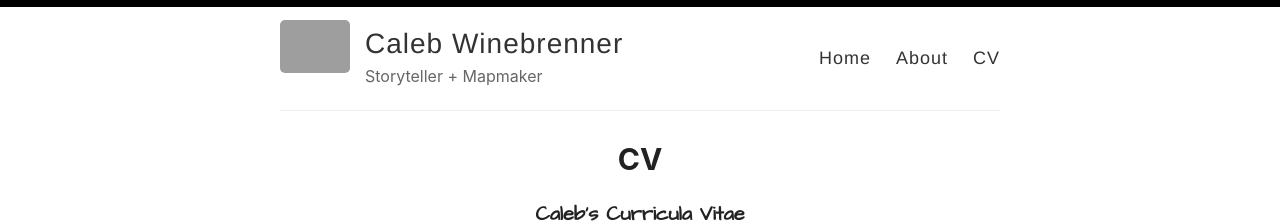
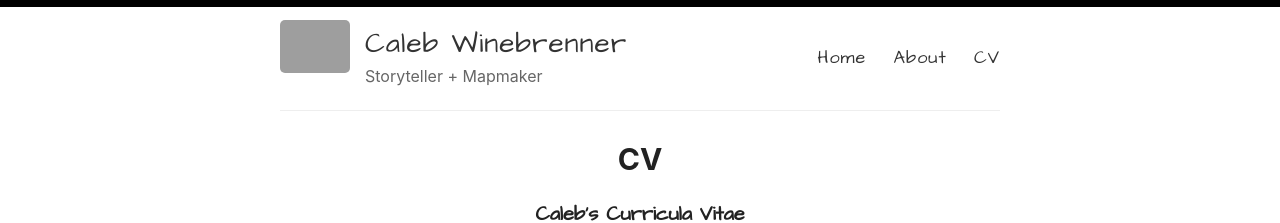
Before and after one commit to mappist/mappist.github.io, a Jekyll site: the page built from _pages/CV.md, in a window 1280 px wide. Shown: the top 223 px of the page. Built offline with Jekyll 4.4.1, drawn with Linux system fonts in a browser that asks for light colours; grey boxes are pictures that could not be loaded.

Commit message:
Update style.scss

```diff
--- a/assets/style.scss
+++ b/assets/style.scss
@@ -22,7 +22,7 @@ html {
 
 body {
   background: #fff;
-  font-family: -system-ui, -apple-system, BlinkMacSystemFont, "Segoe UI", Roboto, Helvetica, Arial, sans-serif, "Apple Color Emoji", "Segoe UI Emoji", "Segoe UI Symbol";
+  font-family: -system-ui, -apple-system, BlinkMacSystemFont, Roboto, Helvetica, Arial, sans-serif, "Apple Color Emoji", "Segoe UI Emoji", "Segoe UI Symbol";
   color: #404040;
   line-height: 1.7;
   font-weight: 400;
@@ -308,7 +308,7 @@ p > img {
   margin: 0;
   color: $darkGray;
   cursor: pointer;
-  font-family: $helveticaNeue;
+  font-family: 'Architects Daughter', cursive;
   font-weight: 300;
   font-size: 28px;
   letter-spacing: 1px;
@@ -332,7 +332,7 @@ p > img {
 nav {
   float: right;
   margin-top: 23px; // @TODO: Vertically middle align
-  font-family: $helveticaNeue;
+  font-family: 'Architects Daughter', cursive;
   font-size: 18px;
 
   @include mobile {
```
